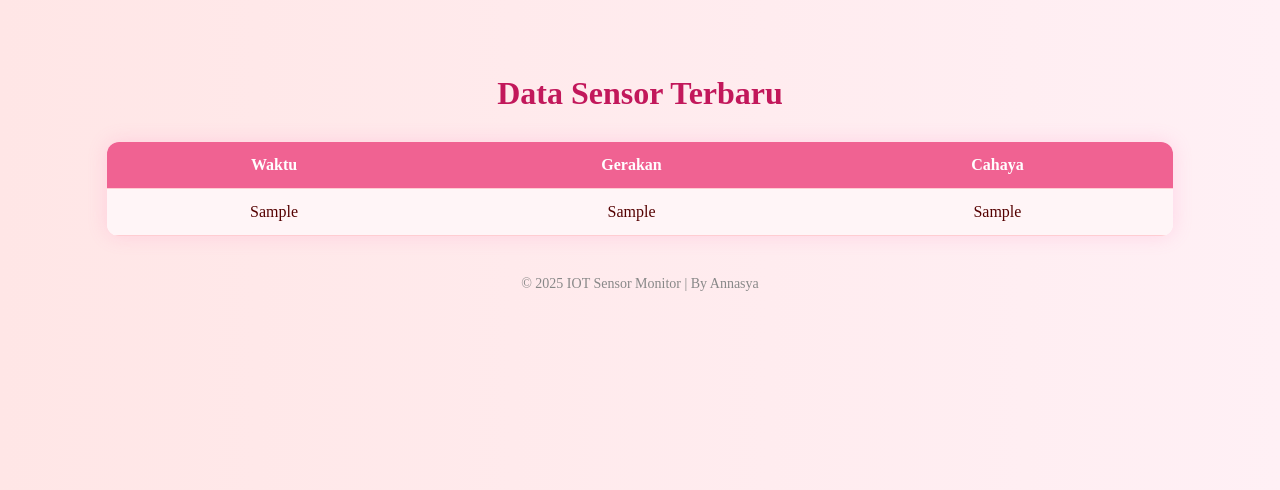
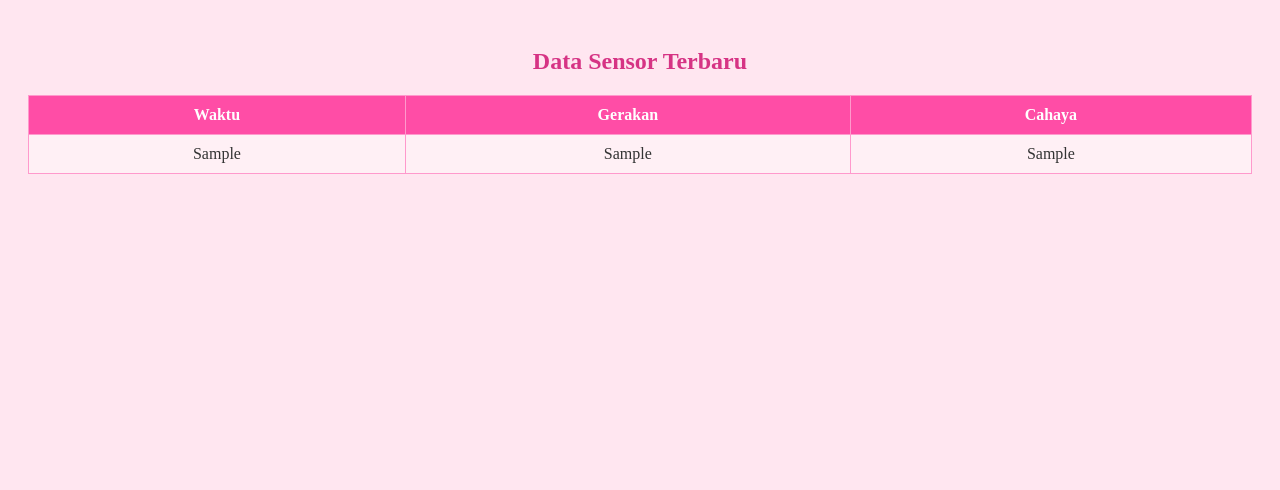
Before and after one commit to Annasyatqia/iot_monitor, a PHP site: page / in a window 1280 px wide. Shown: the top 490 px of the page. Run offline with PHP 8.4, Linux system fonts and the light colour scheme; tables that the repository leaves empty or names only in its code hold one stand-in row (values such as "Sample post").

Commit message:
First commit

```diff
--- a/index.php
+++ b/index.php
@@ -7,58 +7,7 @@ $data = $conn->query("SELECT * FROM sensor_data ORDER BY waktu DESC LIMIT 10");
 <html>
 <head>
     <title>Monitor Sensor</title>
-    <style>
-        body {
-            font-family: 'Times New Roman', serif;
-            background: linear-gradient(to right, #ffe6e6, #fff0f5);
-            padding: 40px;
-            color: #550000;
-        }
-
-        h2 {
-            color: #c2185b;
-            text-align: center;
-            margin-bottom: 30px;
-            font-size: 32px;
-        }
-
-        table {
-            border-collapse: collapse;
-            width: 90%;
-            margin: 0 auto;
-            background: #fff;
-            box-shadow: 0 0 20px rgba(255, 105, 180, 0.2);
-            border-radius: 12px;
-            overflow: hidden;
-        }
-
-        th, td {
-            padding: 14px 20px;
-            text-align: center;
-            border-bottom: 1px solid #ffcdd2;
-        }
-
-        th {
-            background-color: #f06292;
-            color: white;
-            font-size: 16px;
-        }
-
-        tr:nth-child(even) {
-            background-color: #fff5f7;
-        }
-
-        tr:hover {
-            background-color: #ffeef0;
-        }
-
-        footer {
-            text-align: center;
-            margin-top: 40px;
-            font-size: 14px;
-            color: #888;
-        }
-    </style>
+    <link rel="stylesheet" href="style.css">
 </head>
 <body>
     <h2>Data Sensor Terbaru</h2>
@@ -72,9 +21,5 @@ $data = $conn->query("SELECT * FROM sensor_data ORDER BY waktu DESC LIMIT 10");
         </tr>
         <?php } ?>
     </table>
-
-    <footer>
-        &copy; <?= date("Y") ?> IOT Sensor Monitor | By Annasya
-    </footer>
 </body>
 </html>
--- /dev/null
+++ b/style.css
@@ -0,0 +1,36 @@
+body {
+    background-color: #ffe6f0;
+    font-family: 'Times New Roman', serif;
+    padding: 20px;
+    color: #333;
+}
+
+h2 {
+    color: #d63384;
+    text-align: center;
+}
+
+table {
+    width: 100%;
+    border-collapse: collapse;
+    margin-top: 20px;
+}
+
+th, td {
+    border: 1px solid #ff99cc;
+    padding: 10px;
+    text-align: center;
+}
+
+th {
+    background-color: #ff4da6;
+    color: white;
+}
+
+tr:nth-child(even) {
+    background-color: #fff0f5;
+}
+
+tr:hover {
+    background-color: #ffe6f0;
+}
```
Also changed, not shown: README.md (added).
